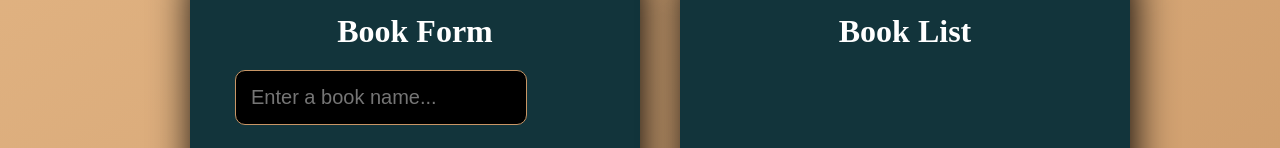
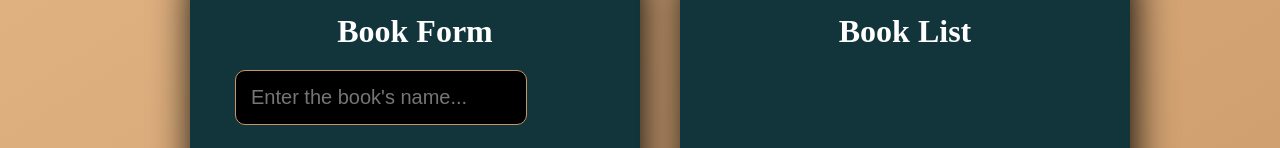
Before and after one commit to harmonicnauts/Reading-list, a React (Create React App) app: page / in a window 1280 px wide. Shown: the part 187-335 px from the top of the page. Built offline with nearby package versions, Linux system fonts and the light colour scheme.

Commit message:
Fixed the bug where JSON dont have some parameter

```diff
--- a/src/App.js
+++ b/src/App.js
@@ -29,14 +29,19 @@ function App() {
             <Form
               input={input}
               setInput={setInput}
-              authorinput = {authorInput}
+
+              authorInput = {authorInput}
               setAuthorInput = {setAuthorInput}
-              publisherinput = {publisherinput}
-              setPublisherInput= {setPublisherInput}
-              summaryInput= {summaryInput}
-              setSummaryInput= {setSummaryInput}
+
+              publisherInput = {publisherinput}
+              setPublisherInput = {setPublisherInput}
+
+              summaryInput = {summaryInput}
+              setSummaryInput = {setSummaryInput}
+
               books={books}
               setBooks={setBooks}
+
               editBook={editBook}
               setEditBook={setEditBook}
             />
--- a/src/components/Form.js
+++ b/src/components/Form.js
@@ -18,6 +18,9 @@ const Form = ({ input, setInput, authorInput, setAuthorInput, publisherInput, se
 	useEffect(() => {
 		if (editBook) {
 			setInput(editBook.title);
+			setInput(editBook.author);
+			setInput(editBook.publisher);
+			setInput(editBook.summary);
 		} else {
 			setInput('');
 		}
@@ -37,29 +40,34 @@ const Form = ({ input, setInput, authorInput, setAuthorInput, publisherInput, se
 		if (!editBook) {
 			setBooks([...books, { id: uuidv4(), title: input, author: authorInput, publisher: publisherInput, summary: summaryInput ,completed: false }]);
 			setInput("");
-			setAuthorInput('');
-			setPublisherInput('');
+      // console.log('1');
+			setAuthorInput("");
+      // console.log('2');
+			setPublisherInput("");
+      // console.log('3');
 			setSummaryInput("");
+      // console.log('4');
 		}
 		else {
-			updateBook(input, editBook.author, editBook.publisher, editBook.summary, editBook.id, editBook.completed)
+			updateBook(editBook.id, input, editBook.author, editBook.publisher, editBook.summary, editBook.completed)
 		}
 
 	};
 	return (
 		<form onSubmit={onFormSubmit}>
 			<div>
-				<input type='text' placeholder="Enter a book name..." className='book-input' value={input} required onChange={onNameInputChange} />
+				<input type='text' placeholder="Enter the book's name..." className='book-input' value={input} required onChange={onNameInputChange} />
 			</div>
 			<div>
-				<input type='text' placeholder="Enter the book's author..." className='book-input' value={authorInput} required onChange={onAuthorInputChange} />
+				<input type='text' placeholder="Enter the book's author..." className='book-input' value={authorInput} onChange={onAuthorInputChange} />
 			</div>
 			<div>
-				<input type='text' placeholder="Enter the book's publisher..." className='book-input' value={publisherInput} required onChange={onPublisherInputChange} />
+				<input type='text' placeholder="Enter the book's publisher..." className='book-input' value={publisherInput} onChange={onPublisherInputChange} />
 			</div>
       <div>
-				<input type='text' placeholder="Enter the book's Summary..." className='book-input' value={summaryInput} required onChange={onSummaryInputChange} />
+				<input type='text' placeholder="Enter the book's Summary..." className='book-input' value={summaryInput} onChange={onSummaryInputChange} />
 			</div>
+      {console.log(JSON.stringify(books))}
 
 			<button className='button-add' type='submit'>
 				{editBook ? 'OK' : 'Add'}
--- a/src/components/ReadingList.js
+++ b/src/components/ReadingList.js
@@ -1,10 +1,12 @@
 import React from 'react'
-import Collapsible from 'react-collapsible';
+// import Collapsible from 'react-collapsible';
 
 
 const ReadingList = ({ books, setBooks, setEditBook }) => {
   const handleDelete = ({ id }) => {
     setBooks(books.filter((book) => book.id !== id));
+    // console.log(JSON.stringify(books));
+    // console.log(JSON.stringify());
   }
   const handleComplete = (book) => {
     setBooks(
@@ -25,6 +27,7 @@ const ReadingList = ({ books, setBooks, setEditBook }) => {
     <div>
       {books.map((book) => (
         <li className='list-item' key={book.id}>
+          {/* <div>{JSON.stringify(books)}</div> */}
           <div><input type='text' value={book.title} className={`list ${book.completed ? "complete" : ""}`} onChange={(event) => event.preventDefault()} /></div>
           <div><input type='text' value={book.author} className={`list ${book.completed ? "complete" : ""}`} onChange={(event) => event.preventDefault()} /></div>
           <div><input type='text' value={book.publisher} className={`list ${book.completed ? "complete" : ""}`} onChange={(event) => event.preventDefault()} /></div>
```
